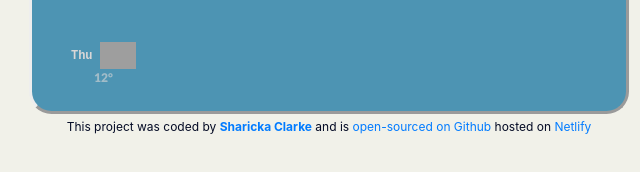
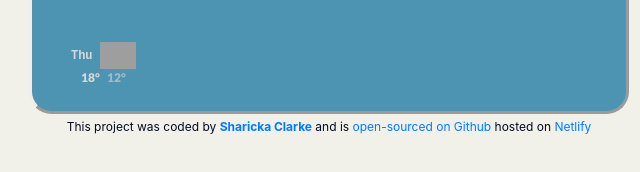
Before and after one commit to Sharicka/weather-app, a plain HTML site: page index.html in a window 1280 px wide. Shown: the part 498-670 px from the top of the page, 311-951 px from the left. Drawn offline with nearby package versions, Linux system fonts and the light colour scheme; no server answers; grey boxes are pictures that could not be loaded; a web font is replaced by a local one.

Commit message:
Added forecast to HTML

```diff
--- a/index.html
+++ b/index.html
@@ -53,6 +53,7 @@
   Thu
   <img src="https://openweathermap.org/img/wn/10d@2x.png" alt="" width="48"/>
   <div class="forecast-temperatures">
+  <span class="forecast-temperature-max">18°</span>
  <span class="forecast-temperature-min">12°</span>
  </div>
   </div>
```
